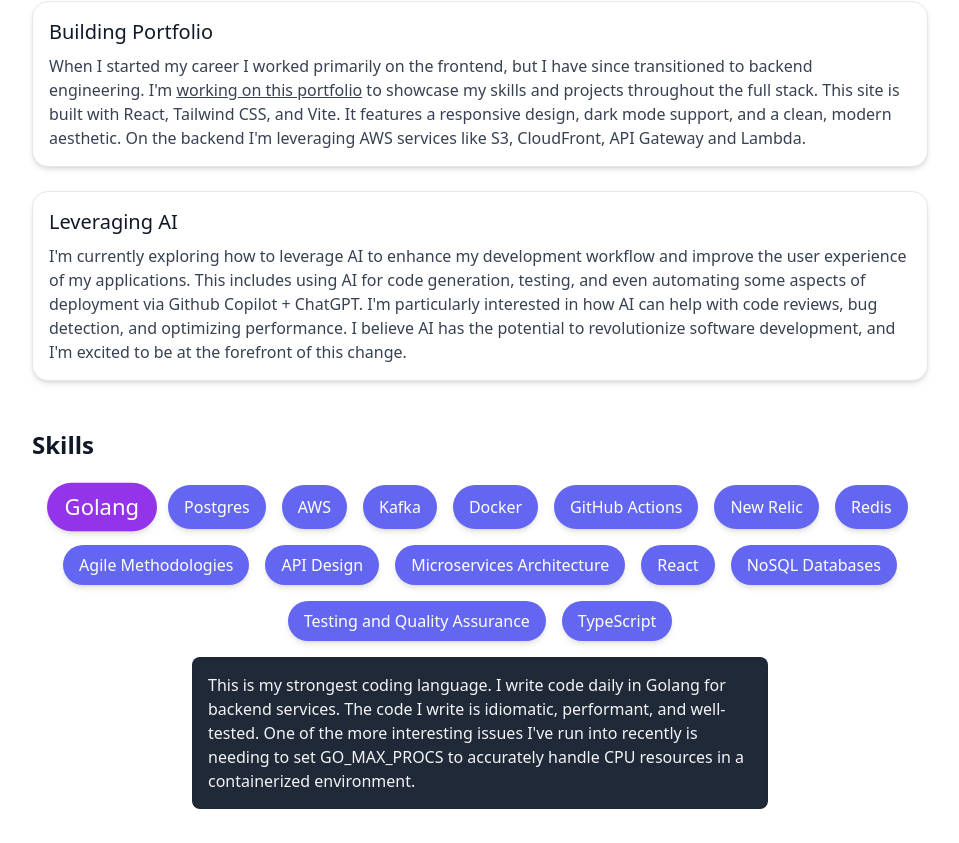
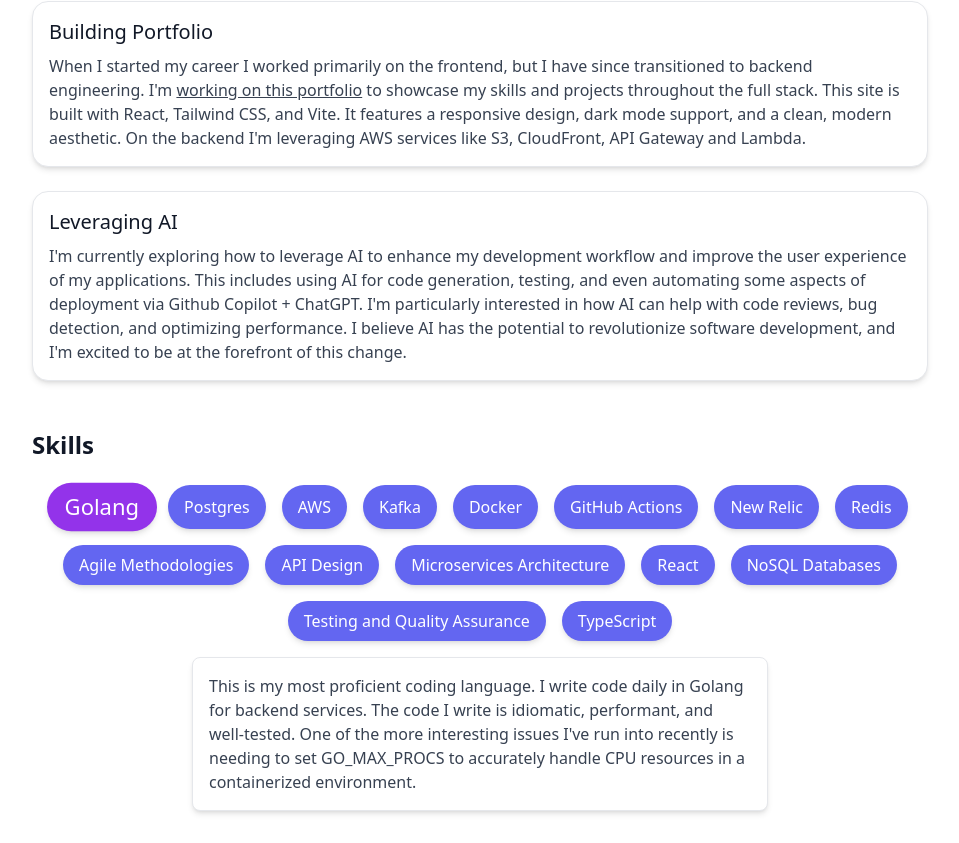
Before and after one commit to sh3r4rd/sh3r4rd.com, a React (Vite) app: page / in a window 1280 px wide. Shown: the part 1061-1904 px from the top of the page, without its empty margins (160-1119 px from the left). Built offline with nearby package versions, Linux system fonts and the light colour scheme.

Commit message:
tweak styles

```diff
--- a/src/App.jsx
+++ b/src/App.jsx
@@ -150,7 +150,7 @@ function SkillsSection() {
   const skills = [
     {
       name: "Golang",
-      description: `This is my strongest coding language. I write code daily in Golang for backend services. The code I write is idiomatic, performant, and well-tested.
+      description: `This is my most proficient coding language. I write code daily in Golang for backend services. The code I write is idiomatic, performant, and well-tested.
       One of the more interesting issues I've run into recently is needing to set GO_MAX_PROCS to accurately handle CPU resources in a containerized environment.`
     },
     {
@@ -240,7 +240,7 @@ function SkillsSection() {
         ))}
       </div>
       {selected !== null && (
-        <div className="max-w-xl mx-auto text-gray-100 bg-gray-800 rounded-lg p-4 shadow-inner">
+        <div className="max-w-xl mx-auto text-gray-700 bg-gray-800 rounded-lg p-4 shadow-inner rounded-2xl shadow-md border border-gray-200 dark:border-gray-700 bg-white dark:bg-gray-800 dark:text-gray-300">
           {skills[selected].description}
         </div>
       )}
```
